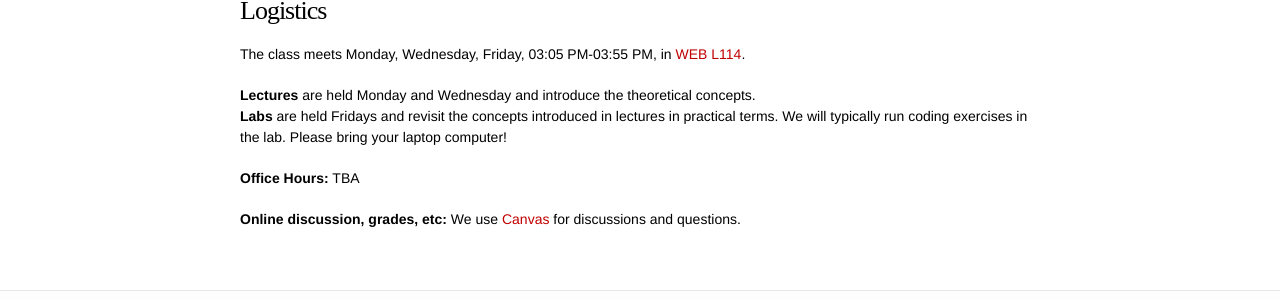
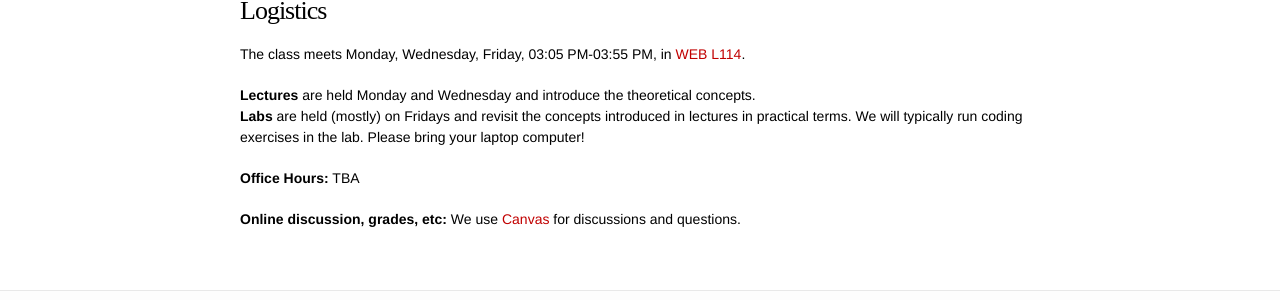
Before and after one commit to datascience-course/2016-website, a Jekyll site: the page built from index.md, in a window 1280 px wide. Shown: the part 1769-2069 px from the top of the page. Built offline with Jekyll 4.4.1, drawn with Linux system fonts in a browser that asks for light colours; some web fonts are replaced.

```diff
--- a/index.md
+++ b/index.md
@@ -65,7 +65,7 @@ Magalena Schwarzl and Olivia Dennis
 The class meets Monday, Wednesday, Friday, 03:05 PM-03:55 PM, in [WEB L114](https://www.google.at/maps/place/Warnock+Engineering+Bldg,+Salt+Lake+City,+UT+84112,+USA/@40.767762,-111.845201,17z/data=!3m1!4b1!4m2!3m1!1s0x87525f8e1c8db121:0x9dd5415ccbe24f0b?hl=en).
 
 **Lectures** are held Monday and Wednesday and introduce the theoretical concepts.
-**Labs** are held Fridays and revisit the concepts introduced in lectures in practical terms. We will typically run coding exercises in the lab. Please bring your laptop computer!
+**Labs** are held (mostly) on Fridays and revisit the concepts introduced in lectures in practical terms. We will typically run coding exercises in the lab. Please bring your laptop computer!
 
 **Office Hours:** TBA
 
```
Also changed, not shown: _lectures/lab_intro_programming.md (+1 -1 lines).
